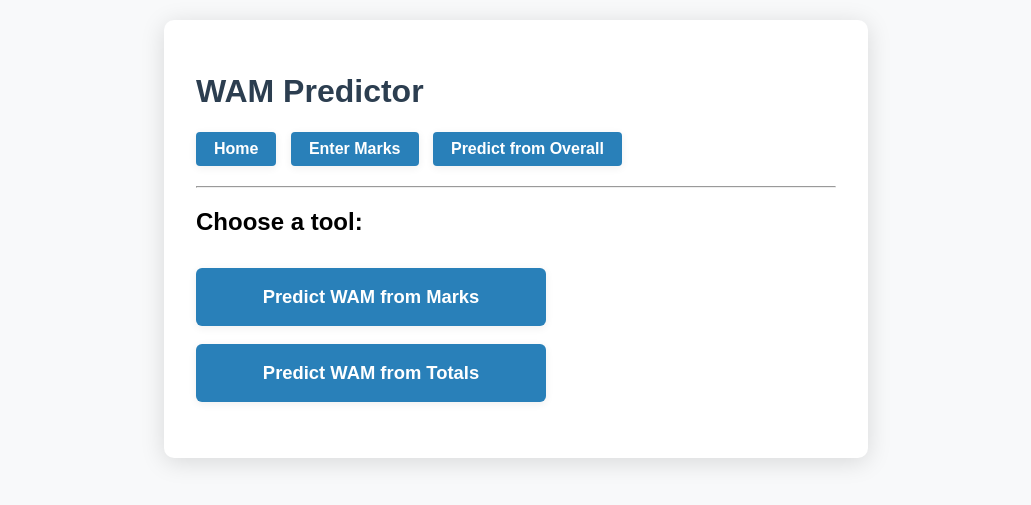
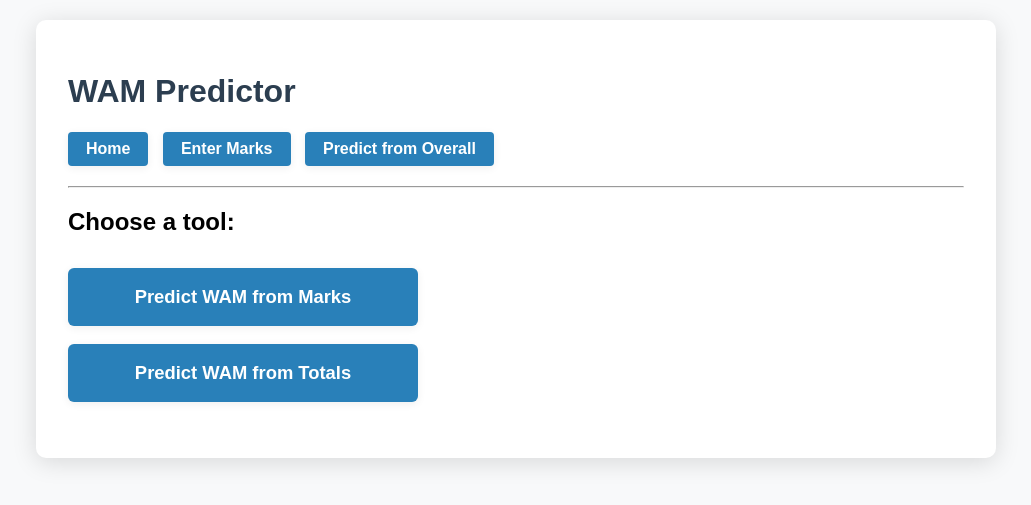
Before and after one commit to casparkhoo/wam_predictor, a Flask app: page / in a window 1280 px wide. Shown: the top 505 px of the page, without its empty margins (124-1155 px from the left). Run offline with Flask 3, Linux system fonts and the light colour scheme.

Commit message:
making viewpoint wider

```diff
--- a/static/style.css
+++ b/static/style.css
@@ -134,9 +134,9 @@ ul {
     text-decoration: none;
 }
 .main-container {
-    max-width: 850px;
-    width: 50vw;
-    min-width: 320px;
+    max-width: 900px;
+    width: 70vw;
+    min-width: 450px;
     margin: 20px auto 0 auto;
     background: #ffffff;
     padding: 32px 32px 24px 32px;
```
